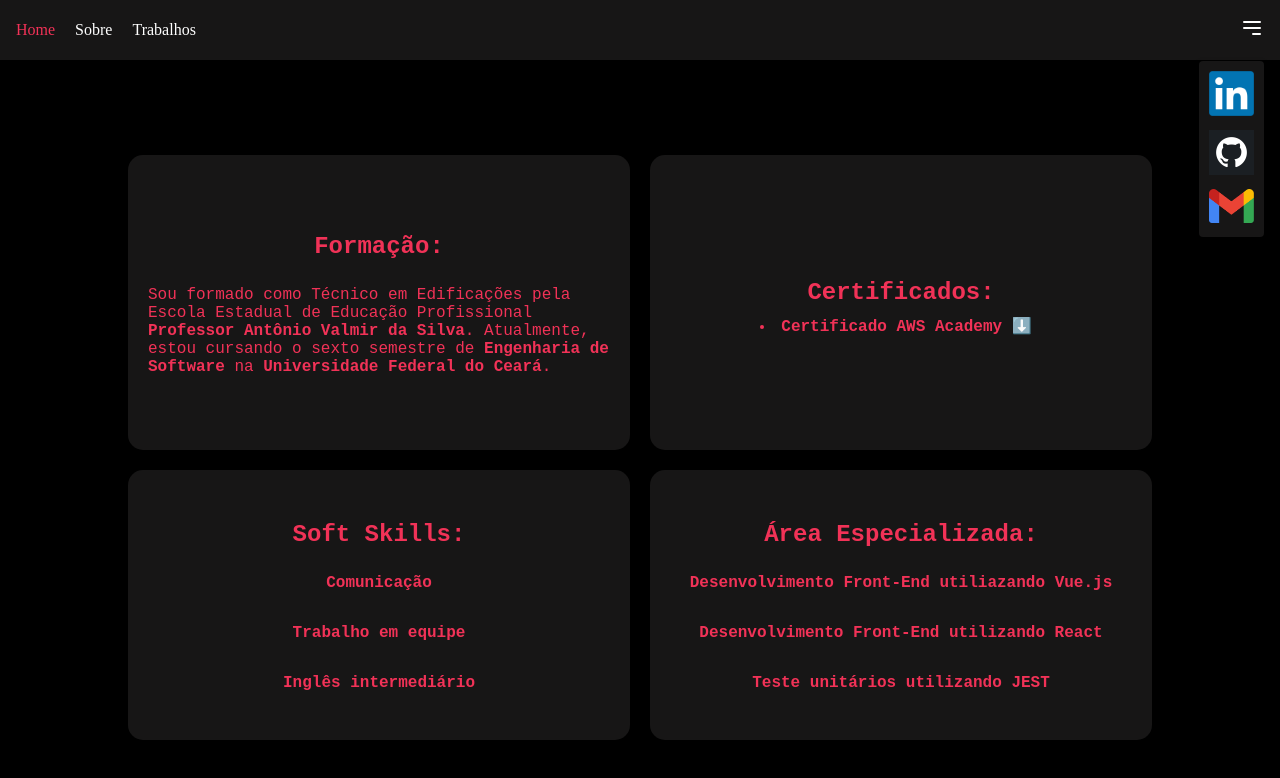
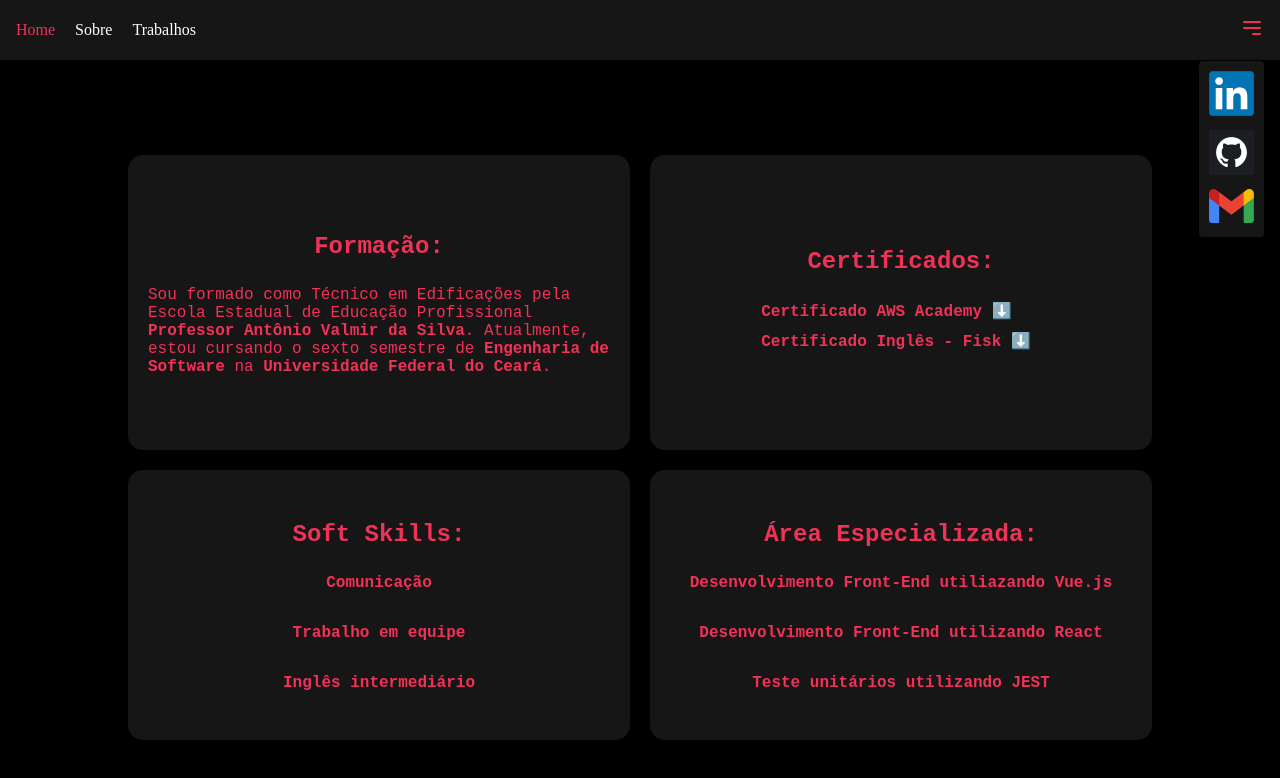
Before and after one commit to ItaloKaua1/Portfolio, a Vue app in the folder PortifolioVue/: page /sobre in a window 1280 px wide. Both pictures are taken after a click on the element 1252 px from the left and 30 px from the top of the page. Shown: the top 778 px of the page. Built offline with nearby package versions, Linux system fonts and the light colour scheme.

Commit message:
Mais um certificado

```diff
--- a/PortifolioVue/src/components/Navbar.vue
+++ b/PortifolioVue/src/components/Navbar.vue
@@ -10,7 +10,7 @@
                     @click="selectPage('trabalhos')">Trabalhos</router-link>
             </div>
 
-            <div class="navbar-toggle" @click="toggleMenu">
+            <div class="navbar-toggle" @click="toggleMenu" :class="{ 'active': isMenuOpen }">
                 <svg class="icon" fill="none" stroke="currentColor" viewBox="0 0 24 24"
                     xmlns="http://www.w3.org/2000/svg">
                     <path stroke-linecap="round" stroke-linejoin="round" stroke-width="2" d="M4 6h16M4 12h16m-7 6h7">
@@ -20,9 +20,12 @@
         </div>
 
         <div class="dropdown-menu" v-if="isMenuOpen">
-            <a href="https://www.linkedin.com/in/italokaua1/" target="_blank"><img src="/LinkedIn-logo.png" alt="linkedin logo" id="logo-contato"></a>
-            <a href="https://github.com/ItaloKaua1" target="_blank"><img src="/gh-logo-dark.png" alt="linkedin logo" id="logo-contato"></a>
-            <a href="mailto:contato.italo.kaua.11@gmail.com" target="_blank"><img src="/Gmail-logo.png" alt="linkedin logo" id="logo-contato"></a>
+            <a href="https://www.linkedin.com/in/italokaua1/" target="_blank"><img src="/LinkedIn-logo.png"
+                    alt="linkedin logo" id="logo-contato"></a>
+            <a href="https://github.com/ItaloKaua1" target="_blank"><img src="/gh-logo-dark.png" alt="github logo"
+                    id="logo-contato"></a>
+            <a href="mailto:contato.italo.kaua.11@gmail.com" target="_blank"><img src="/Gmail-logo.png" alt="gmail logo"
+                    id="logo-contato"></a>
         </div>
     </nav>
 </template>
@@ -96,6 +99,15 @@
         width: 24px;
         height: 24px;
         color: white;
+        transition: color 0.3s ease;
+    }
+
+    .navbar-toggle:hover .icon {
+        color: #f13257;
+    }
+
+    .navbar-toggle.active .icon {
+        color: #f13257;
     }
 
     .dropdown-menu {
@@ -120,6 +132,10 @@
         align-self: flex-end;
     }
 
+    #logo-contato:hover{
+        transform: scale(1.05);
+        box-shadow: 0 5px 10px #f13257;
+    }
 
     .dropdown-link {
         color: white;
--- a/PortifolioVue/src/views/Sobre.vue
+++ b/PortifolioVue/src/views/Sobre.vue
@@ -10,12 +10,20 @@
             </div>
             <div class="section" id="certificados">
                 <h2>Certificados:</h2>
+                <ul>
                     <li>
                         <b>Certificado AWS Academy </b><span @click="toggleCertificado(1)" class="seta">⬇️</span>
                         <div v-if="ceritificadoVisibility[1]">
                             <img src="/aws-ik.jpg" alt="certificado aws" class="certificado-img">
                         </div>
                     </li>
+                    <li>
+                        <b>Certificado Inglês - Fisk </b><span @click="toggleCertificado(2)" class="seta">⬇️</span>
+                        <div v-if="ceritificadoVisibility[2]">
+                            <img src="/fisk-certificado.jpeg" alt="certificado ingles" class="certificado-img">
+                        </div>
+                    </li>
+                </ul>
             </div>
             <div class="section" id="skills">
                 <h2>Soft Skills:</h2>
@@ -41,6 +49,7 @@ export default {
         return {
             ceritificadoVisibility: {
                 1: false,
+                2: false,
             }
         };
     },
--- a/PortifolioVue/src/views/Trabalhos.vue
+++ b/PortifolioVue/src/views/Trabalhos.vue
@@ -93,14 +93,6 @@
         font-family: 'Courier New', Courier, monospace;
         flex: 1;
     }
-    #nome {
-        position: absolute;
-        top: 20px;
-        left: 20px;
-        margin: 0;
-        top: 3.5%;
-        text-decoration: underline
-    }
     a{
         text-decoration: none;
         cursor: pointer;
```
Also changed, not shown: PortifolioVue/public/fisk-certificado.jpeg (added). Lines whose indentation alone changed are shown as unchanged.
